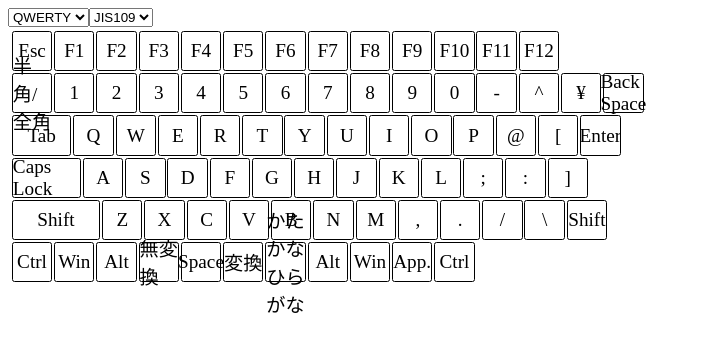
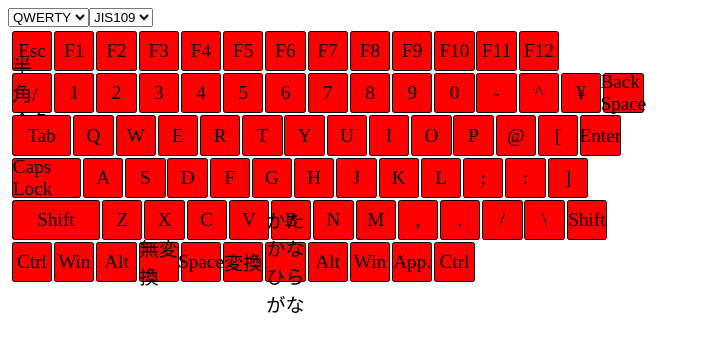
Before and after one commit to ut-code/typing-game, a React (Vite) app: page / in a window 1280 px wide. Shown: the top 352 px of the page, without its empty margins (0-701 px from the left). Built offline with nearby package versions, Linux system fonts and the light colour scheme.

Commit message:
色を渡すようにした

```diff
--- a/src/App.tsx
+++ b/src/App.tsx
@@ -1,9 +1,13 @@
 import { useState } from "react";
 import Keyboard from "./components/keyboard";
+import eventCode from "./components/data/eventCode.json";
 
 export default function App() {
   const [functional, setFunctional] = useState<string>("qwerty");
   const [physical, setPhysical] = useState<string>("jis109");
+  const [keyColors, setKeyColors] = useState<string[]>(
+    eventCode.map((code) => "red")
+  );
   return (
     <>
       <select
@@ -16,7 +20,12 @@ export default function App() {
       <select value={physical} onChange={(e) => setPhysical(e.target.value)}>
         <option value="jis109">JIS109</option>
       </select>
-      <Keyboard functional={functional} physical={physical}></Keyboard>
+      <Keyboard
+        functional={functional}
+        physical={physical}
+        keyColors={keyColors}
+        setKeyColors={setKeyColors}
+      ></Keyboard>
     </>
   );
 }
--- a/src/components/keyboard.tsx
+++ b/src/components/keyboard.tsx
@@ -52,22 +52,27 @@ function sumHeight(row: number) {
 export default function Keyboard({
   functional,
   physical,
+  keyColors,
+  setKeyColors,
 }: {
   functional: string;
   physical: string;
+  keyColors: string[];
+  setKeyColors: (value: Array<string>) => void;
 }) {
   functionalLayout = functional;
   physicalLayout = physical;
   return (
     <>
       <div id="keyboard">
-        {eventCode.map((code) => (
+        {eventCode.map((code, i) => (
           <div
             key={code}
             id={code}
             className="key"
             style={{
               position: "absolute",
+              backgroundColor: keyColors[i],
               top:
                 sumHeight(
                   physicalLayoutType[physicalLayout].eventCode[code].row
```
